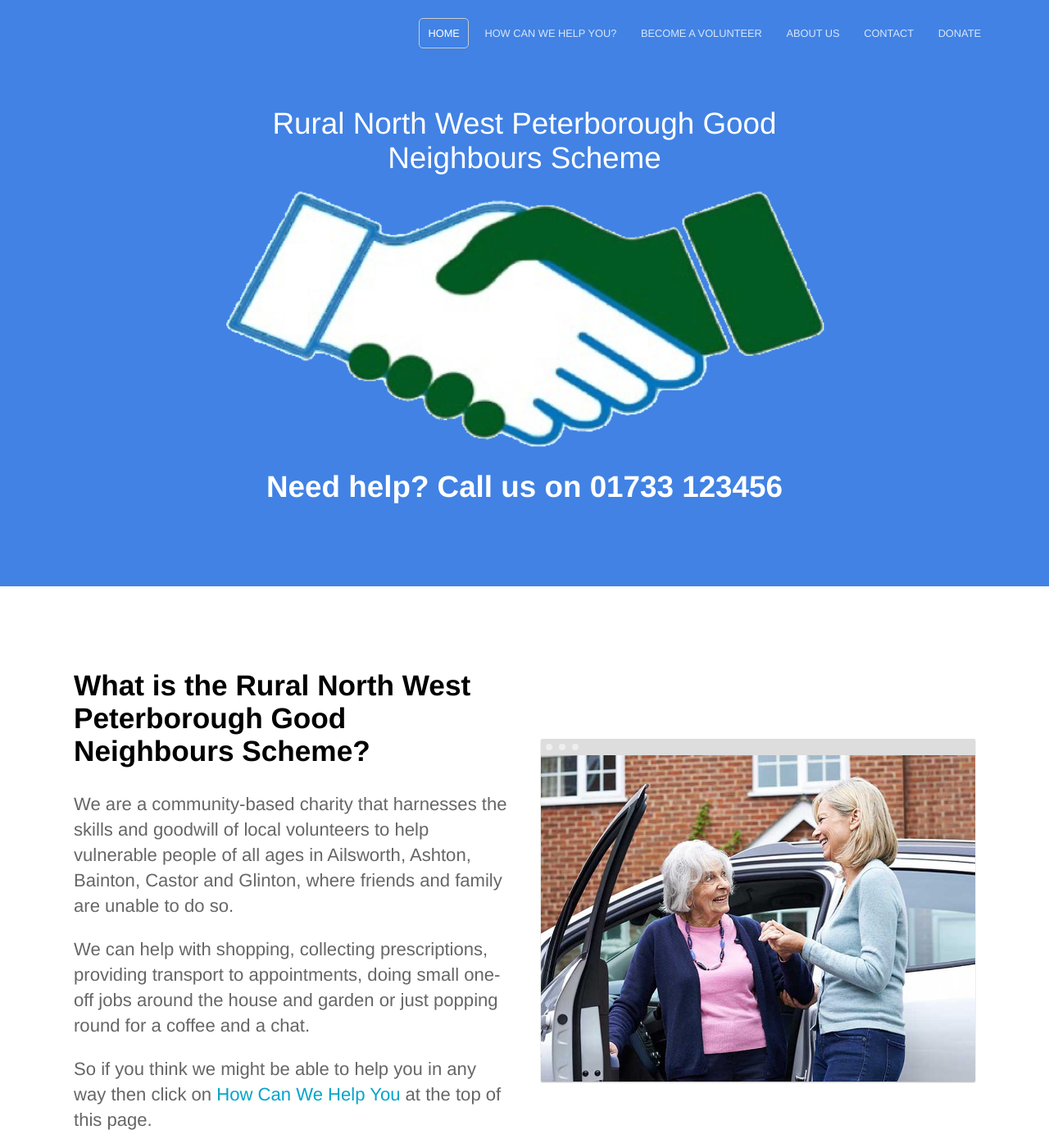
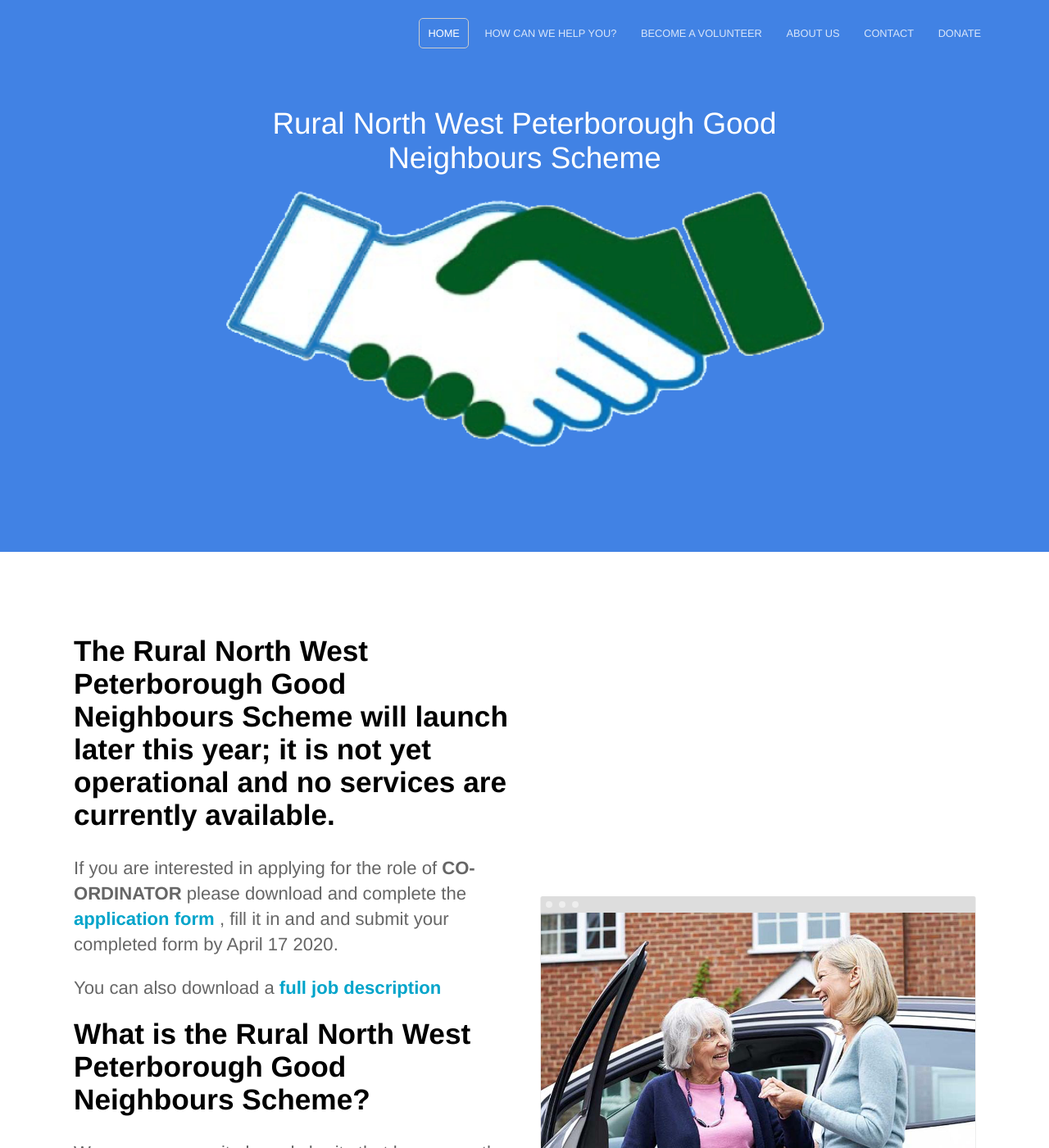
Before and after one commit to chriswilde1946/goodneighboursrp.org.uk, a Jekyll site: the page built from index.html, in a window 1280 px wide and 1400 px high. Shown: the whole window at 82% size. Built offline with Jekyll 4.4.1, drawn with Linux system fonts in a browser that asks for light colours.

Commit message:
Add job deascriptio

```diff
--- a/index.html
+++ b/index.html
@@ -2,21 +2,26 @@
 title: The last sales CRM you'll ever need
 description: Track and optimize your sales team in real time
 ---
+
+</section>
 <section class="hero">
 	<div class="text-container">
 		<h1 class="editable">Rural North West Peterborough Good Neighbours Scheme
 		<div>
-			<img src="{{ site.baseurl }}/images/handshake-nb.png" alt="Screenshot" />
-		<div class="editable"><strong>Need help? Call us on 01733 123456
-		</strong></h1>
+			<img src="{{ site.baseurl }}/images/handshake-nb.png" alt="Screenshot" /
+
 
 	</div>
 </section>
-
 <div class="content">
 	<section>
 		<div class="container flex">
 			<div class="text editable">
+
+				<h2><strong>The Rural North West Peterborough Good Neighbours Scheme will launch later this year; it is not yet operational and no services are currently available.</strong></h2><p>
+			If you are interested in applying for the role of <strong>CO-ORDINATOR</strong>
+			 please download and complete the <a href="/images/Application.docx" download><strong>application form </strong></a>, fill it in and and submit your completed form by April 17 2020. <p> You can also download a <a href="/images/Job.docx" download><strong>full job description </strong></a></p>
+
 				<h2><strong>What is the Rural North West Peterborough Good Neighbours Scheme?</strong></h2>
 
 						<p>We are a community-based charity that harnesses the skills and goodwill of local volunteers to help vulnerable people of all ages in Ailsworth, Ashton, Bainton, Castor and Glinton, where friends and family are unable to do so. <p>We can help with shopping, collecting prescriptions, providing transport to appointments, doing small one-off jobs around the house and garden or just popping round for a coffee and a chat.<p>
```
Also changed, not shown: images/logo.svg (deleted), 5 other files.
